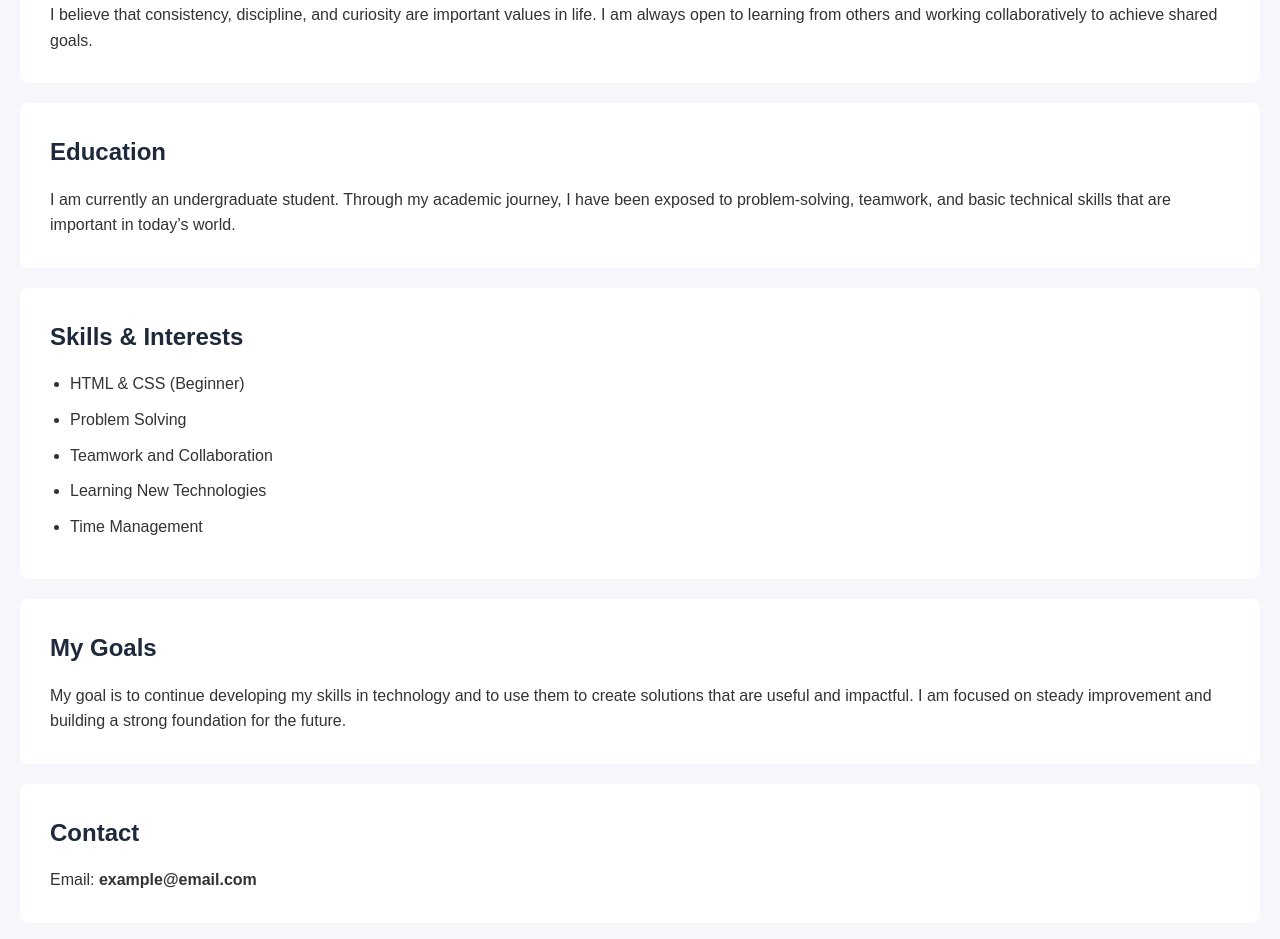
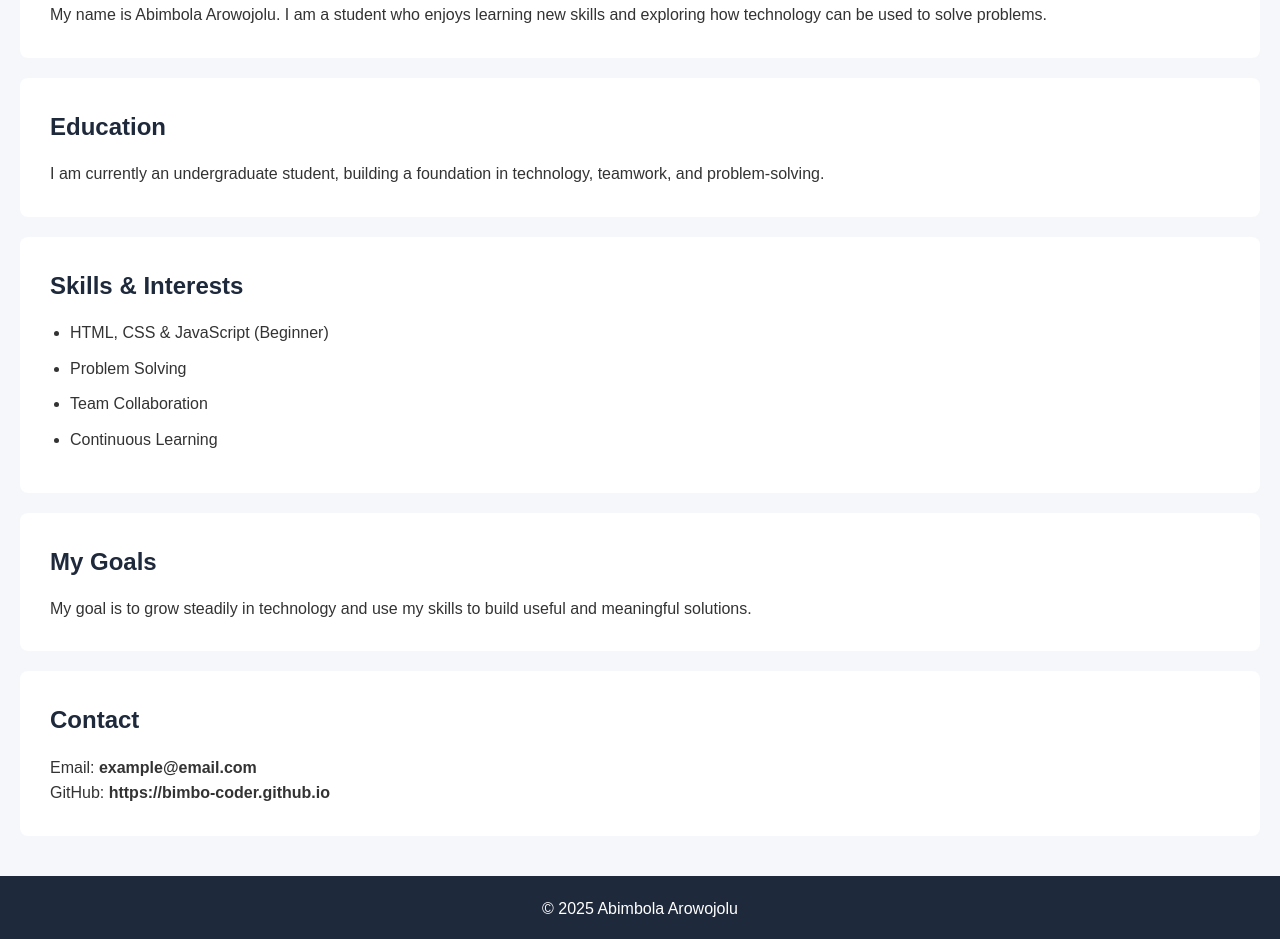
Before and after one commit to Bimbo-coder/abimbola123.github.io, a plain HTML site: page index.html in a window 1280 px wide. Shown: the part 479-1418 px from the top of the page. Drawn offline with Linux system fonts and the light colour scheme.

Commit message:
Update index.html

```diff
--- a/index.html
+++ b/index.html
@@ -9,66 +9,59 @@
 
     <nav>
         <h2>Abimbola Arowojolu</h2>
+        <button onclick="toggleMode()">🌙 Toggle Mode</button>
     </nav>
 
     <section class="hero">
-        <h1>Hello, I'm Abimbola 👋</h1>
-        <p>A student with passion for learning, growth, and technology.</p>
+        <h1 id="greeting">Hello, I'm Abimbola 👋</h1>
+        <p>A student passionate about learning and technology.</p>
+        <button onclick="changeGreeting()">Click Me</button>
     </section>
 
     <section class="about">
         <h2>About Me</h2>
         <p>
-            My name is Abimbola Arowojolu. I am a student who is deeply interested
-            in technology and personal development. I enjoy learning new things
-            and improving myself both academically and personally.
-        </p>
-        <p>
-            I believe that consistency, discipline, and curiosity are important
-            values in life. I am always open to learning from others and working
-            collaboratively to achieve shared goals.
+            My name is Abimbola Arowojolu. I am a student who enjoys learning new
+            skills and exploring how technology can be used to solve problems.
         </p>
     </section>
 
     <section class="education">
         <h2>Education</h2>
         <p>
-            I am currently an undergraduate student. Through my academic journey,
-            I have been exposed to problem-solving, teamwork, and basic technical
-            skills that are important in today’s world.
+            I am currently an undergraduate student, building a foundation in
+            technology, teamwork, and problem-solving.
         </p>
     </section>
 
     <section class="skills">
         <h2>Skills & Interests</h2>
         <ul>
-            <li>HTML & CSS (Beginner)</li>
+            <li>HTML, CSS & JavaScript (Beginner)</li>
             <li>Problem Solving</li>
-            <li>Teamwork and Collaboration</li>
-            <li>Learning New Technologies</li>
-            <li>Time Management</li>
+            <li>Team Collaboration</li>
+            <li>Continuous Learning</li>
         </ul>
     </section>
 
     <section class="goals">
         <h2>My Goals</h2>
         <p>
-            My goal is to continue developing my skills in technology and to use
-            them to create solutions that are useful and impactful. I am focused
-            on steady improvement and building a strong foundation for the future.
+            My goal is to grow steadily in technology and use my skills to build
+            useful and meaningful solutions.
         </p>
     </section>
 
     <section class="contact">
         <h2>Contact</h2>
-        <p>
-            Email: <strong>example@email.com</strong>
-        </p>
+        <p>Email: <strong>example@email.com</strong></p>
+        <p>GitHub: <strong>https://bimbo-coder.github.io</strong></p>
     </section>
 
     <footer>
-        <p>&copy; 2025 Abimbola Arowojolu. All rights reserved.</p>
+        <p>&copy; 2025 Abimbola Arowojolu</p>
     </footer>
 
+    <script src="script.js"></script>
 </body>
 </html>
```
